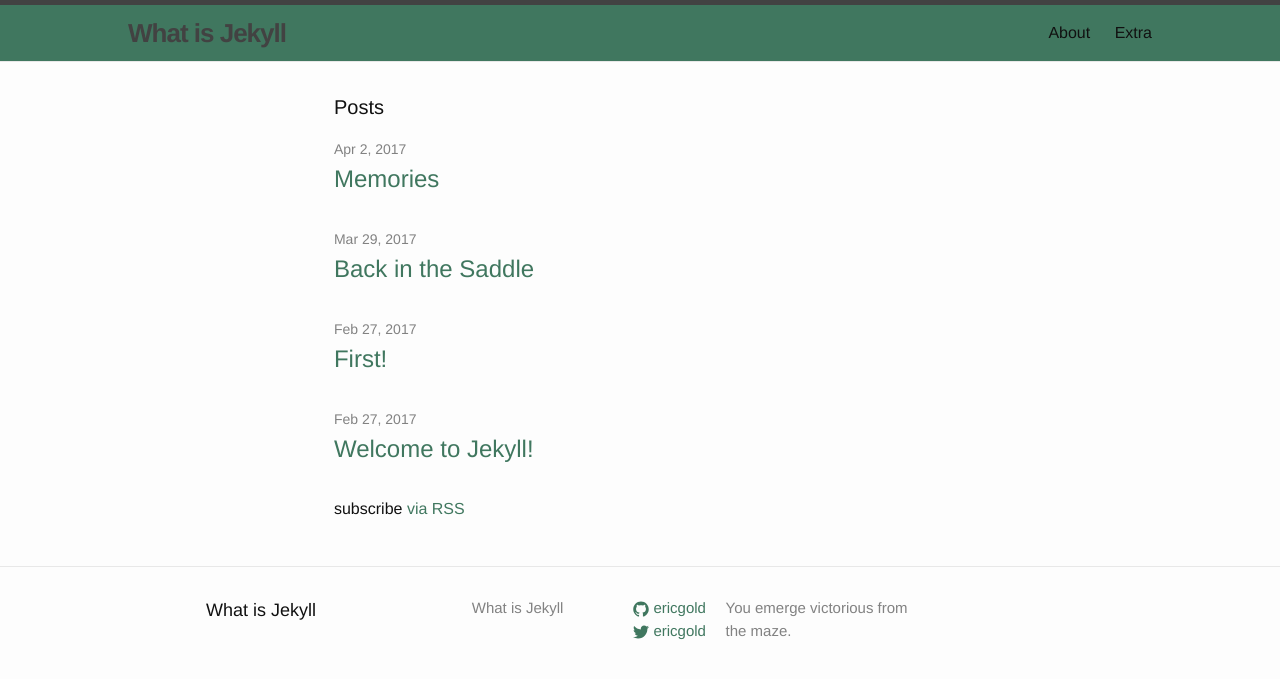
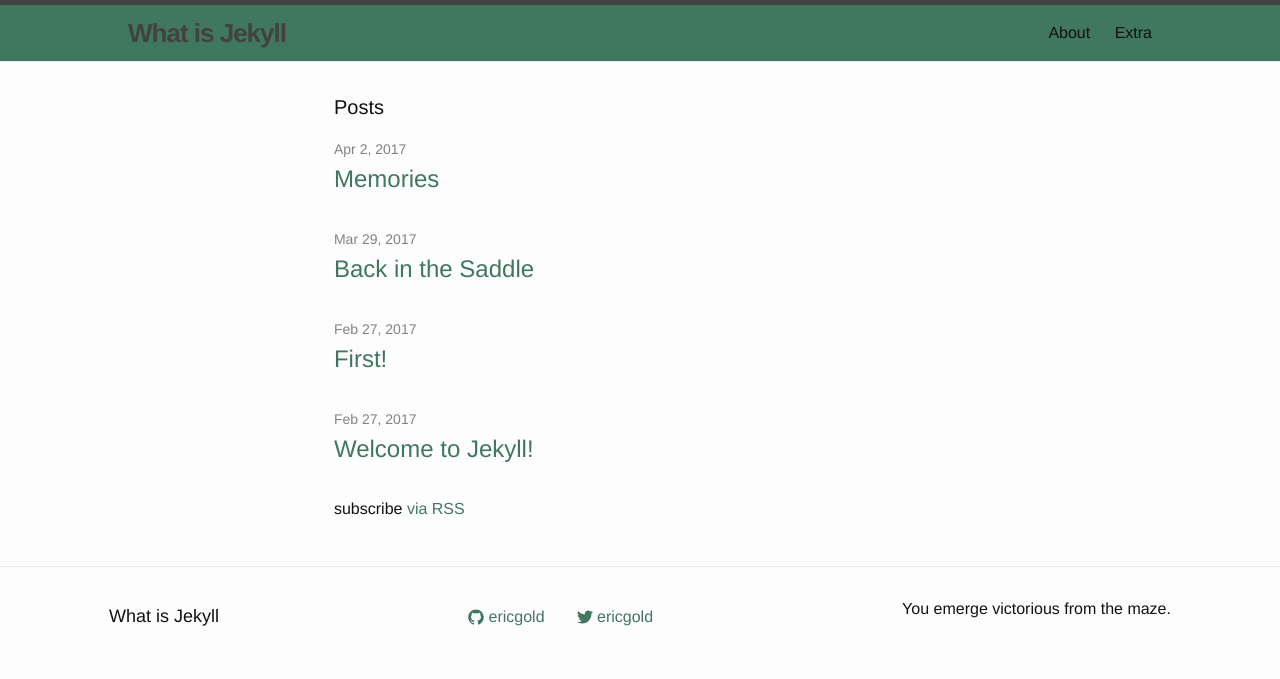
Before and after one commit to ericgold/jekylltest, a Jekyll site: the page built from index.md, in a window 1280 px wide. Shown: the top 679 px of the page. Built offline with Jekyll 4.4.1, drawn with Linux system fonts in a browser that asks for light colours.

Commit message:
footer flexbox

```diff
--- a/_includes/footer.html
+++ b/_includes/footer.html
@@ -1,27 +1,10 @@
 <footer class="site-footer">
 
-  <div class="wrapper">
 
     <h2 class="footer-heading">{{ site.title | escape }}</h2>
 
-    <div class="footer-col-wrapper">
-      <div class="footer-col footer-col-1">
-        <ul class="contact-list">
-          <li>
-            {% if site.author %}
-              {{ site.author | escape }}
-            {% else %}
-              {{ site.title | escape }}
-            {% endif %}
-            </li>
-            {% if site.email %}
-            <li><a href="mailto:{{ site.email }}">{{ site.email }}</a></li>
-            {% endif %}
-        </ul>
-      </div>
 
-      <div class="footer-col footer-col-2">
-        <ul class="social-media-list">
+    <ul class="footer-col social-media-list">
       {% if site.github_username %}
       <li>
         {% include icon-github.html username=site.github_username %}
@@ -34,13 +17,13 @@
       </li>
       {% endif %}
     </ul>
+
+
+    <div class="footer-col">
+      <p>{{ site.description | escape }}</p>
     </div>
 
-      <div class="footer-col footer-col-3">
-        <p>{{ site.description | escape }}</p>
-      </div>
-    </div>
 
-  </div>
+
 
 </footer>
--- a/_sass/_base.scss
+++ b/_sass/_base.scss
@@ -156,7 +156,6 @@ pre {
  * Wrapper
  */
 .wrapper {
-
   display: flex;
   justify-content: space-around;
   max-width: 80%;
--- a/_sass/_layout.scss
+++ b/_sass/_layout.scss
@@ -98,6 +98,10 @@
  * Site footer
  */
 .site-footer {
+  display: flex;
+  flex-direction: row;
+  justify-content: space-around;
+  align-items: center;
   border-top: 1px solid $grey-color-light;
   padding: $spacing-unit 0;
 }
@@ -109,57 +113,46 @@
 
 .contact-list,
 .social-media-list {
+  display: flex;
+  justify-content: space-around;
+  align-items: center;
   list-style: none;
   margin-left: 0;
 }
 
+.social-media-list li {
+  margin: 0 1rem;
+}
+/*
 .footer-col-wrapper {
   font-size: 15px;
   color: $grey-color;
   margin-left: -$spacing-unit / 2;
   @extend %clearfix;
 }
+*/
 
 .footer-col {
-  float: left;
+  /*float: left;*/
   margin-bottom: $spacing-unit / 2;
   padding-left: $spacing-unit / 2;
 }
 
-.footer-col-1 {
-  width: -webkit-calc(35% - (#{$spacing-unit} / 2));
-  width:         calc(35% - (#{$spacing-unit} / 2));
-}
-
-.footer-col-2 {
-  width: -webkit-calc(20% - (#{$spacing-unit} / 2));
-  width:         calc(20% - (#{$spacing-unit} / 2));
-}
-
-.footer-col-3 {
-  width: -webkit-calc(45% - (#{$spacing-unit} / 2));
-  width:         calc(45% - (#{$spacing-unit} / 2));
-}
-
 @include media-query($on-laptop) {
-  .footer-col-1,
-  .footer-col-2 {
-    width: -webkit-calc(50% - (#{$spacing-unit} / 2));
-    width:         calc(50% - (#{$spacing-unit} / 2));
+  .site-footer {
+    flex-direction: column;
   }
 
-  .footer-col-3 {
-    width: -webkit-calc(100% - (#{$spacing-unit} / 2));
-    width:         calc(100% - (#{$spacing-unit} / 2));
-  }
 }
 
 @include media-query($on-palm) {
+  /*
   .footer-col {
     float: none;
     width: -webkit-calc(100% - (#{$spacing-unit} / 2));
     width:         calc(100% - (#{$spacing-unit} / 2));
   }
+  */
 }
 
 
```
Lines whose indentation alone changed are shown as unchanged.
